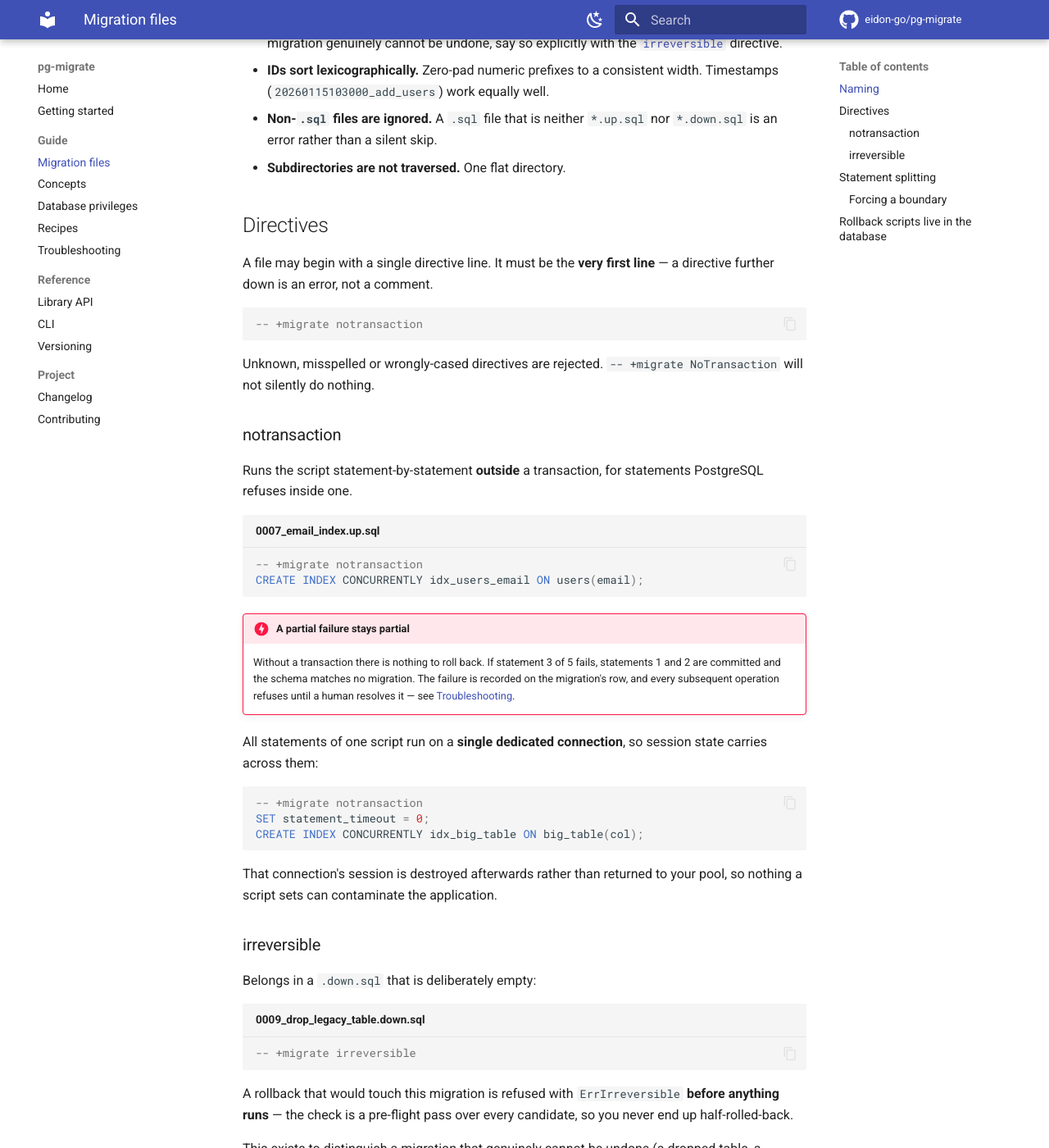
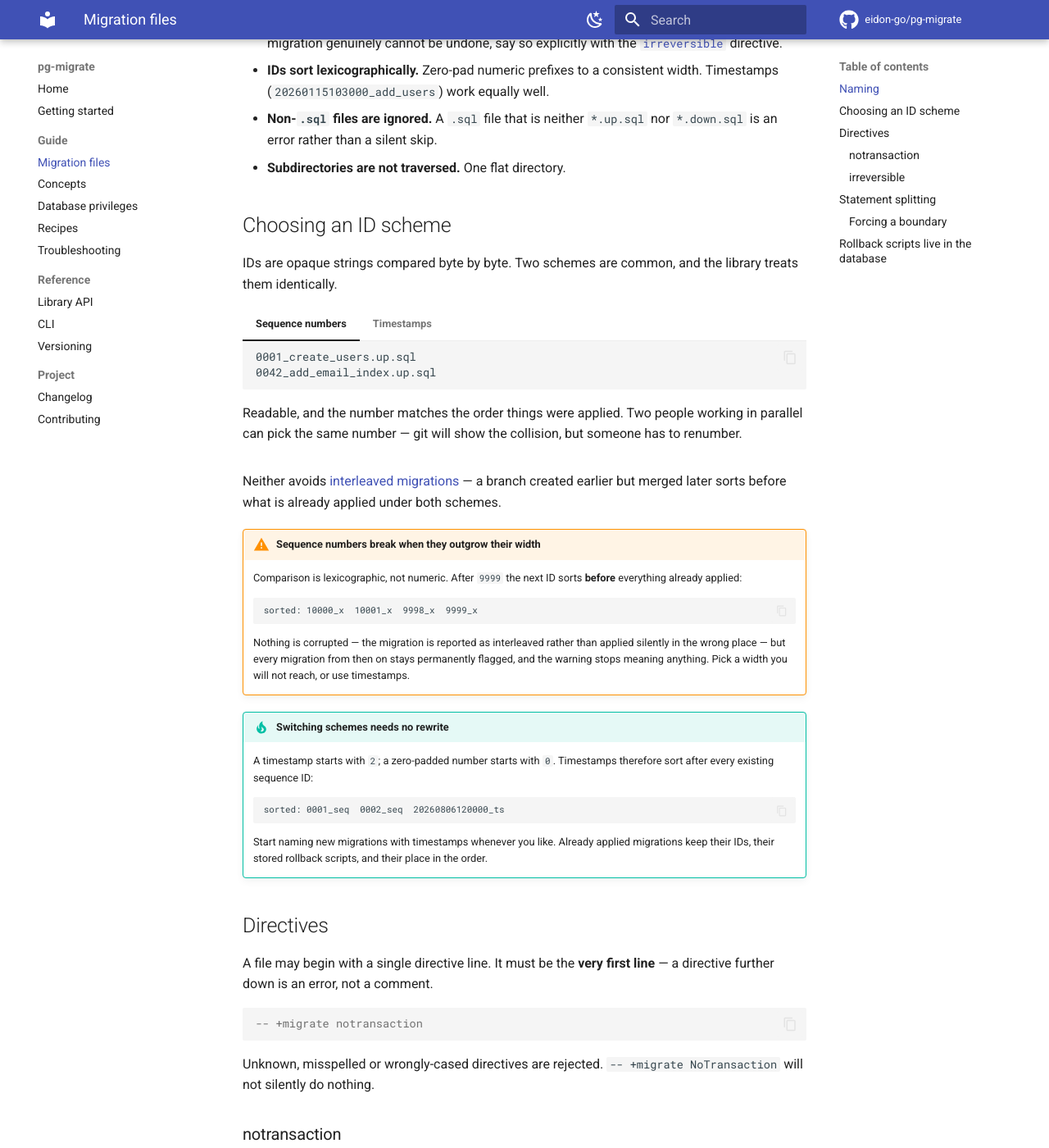
Before and after one commit to eidon-go/pg-migrate, an MkDocs documentation site: the page built from docs/migrations.md, in a window 1280 px wide and 1400 px high, scrolled down 432 px. Shown: the whole window at 82% size. Built offline with MkDocs 1.6.1 and Material for MkDocs 9.7.7, drawn with Linux system fonts in a browser that asks for light colours; comment, search, counter and statistics services are not loaded.

Commit message:
docs: explain migration ID schemes and the sequence width limit
Comparison is lexicographic, so a sequence that outgrows its padding sorts
before everything already applied: after 9999 every later migration stays
permanently flagged as interleaved. Nothing is corrupted, but the warning
stops carrying information.

Also documents that switching to timestamps needs no rewrite — a timestamp
starts with "2" and a padded number with "0", so new IDs always sort after
existing ones.

Co-Authored-By: Claude Opus 5 <noreply@anthropic.com>
Claude-Session: https://claude.ai/code/session_019EmCfL6jJTqTMWFJxrj8hx

````diff
--- a/docs/migrations.md
+++ b/docs/migrations.md
@@ -23,6 +23,64 @@ Rules the loader enforces:
 - **Non-`.sql` files are ignored.** A `.sql` file that is neither `*.up.sql` nor
   `*.down.sql` is an error rather than a silent skip.
 - **Subdirectories are not traversed.** One flat directory.
+
+## Choosing an ID scheme
+
+IDs are opaque strings compared byte by byte. Two schemes are common, and the
+library treats them identically.
+
+=== "Sequence numbers"
+
+    ```
+    0001_create_users.up.sql
+    0042_add_email_index.up.sql
+    ```
+
+    Readable, and the number matches the order things were applied. Two people
+    working in parallel can pick the same number — git will show the collision,
+    but someone has to renumber.
+
+=== "Timestamps"
+
+    ```
+    20260115103000_create_users.up.sql
+    20260806143022_add_email_index.up.sql
+    ```
+
+    No collisions between branches, and the width never runs out. Less readable,
+    and out-of-order applies are more common, because the order branches merge in
+    rarely matches the order they were created.
+
+Neither avoids [interleaved migrations](concepts.md#interleaved-migrations) — a
+branch created earlier but merged later sorts before what is already applied
+under both schemes.
+
+!!! warning "Sequence numbers break when they outgrow their width"
+
+    Comparison is lexicographic, not numeric. After `9999` the next ID sorts
+    **before** everything already applied:
+
+    ```
+    sorted: 10000_x  10001_x  9998_x  9999_x
+    ```
+
+    Nothing is corrupted — the migration is reported as interleaved rather than
+    applied silently in the wrong place — but every migration from then on stays
+    permanently flagged, and the warning stops meaning anything. Pick a width
+    you will not reach, or use timestamps.
+
+!!! tip "Switching schemes needs no rewrite"
+
+    A timestamp starts with `2`; a zero-padded number starts with `0`. Timestamps
+    therefore sort after every existing sequence ID:
+
+    ```
+    sorted: 0001_seq  0002_seq  20260806120000_ts
+    ```
+
+    Start naming new migrations with timestamps whenever you like. Already
+    applied migrations keep their IDs, their stored rollback scripts, and their
+    place in the order.
 
 ## Directives
 
````
